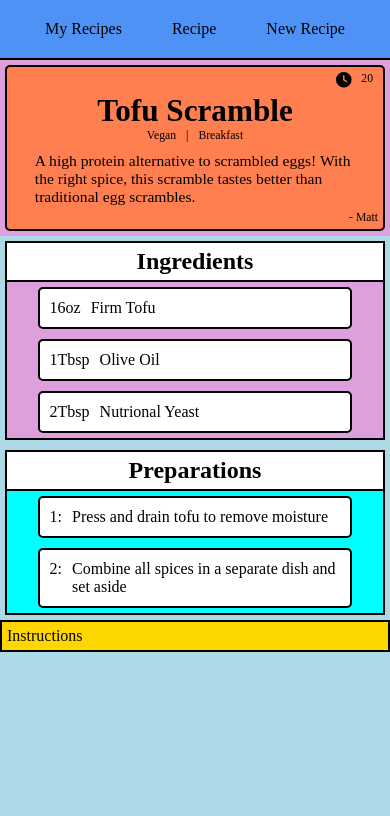
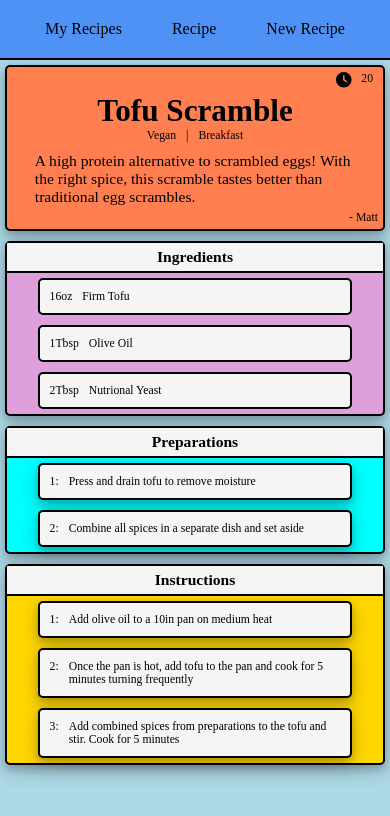
Before and after one commit to biggersmatt/jumptorecipe, a React (Create React App) app: page /recipe in a window 390 px wide. Shown: the top 816 px of the page. Built offline with nearby package versions, Linux system fonts and the light colour scheme.

Commit message:
Recipe page fully responsive

```diff
--- a/src/App.css
+++ b/src/App.css
@@ -29,9 +29,12 @@ a:hover {
   height: 100%;
   width: 100vw;
 }
+.shadow {
+  box-shadow: 0 4px 8px 0 rgba(0, 0, 0, 0.2), 0 6px 20px 0 rgba(0, 0, 0, 0.19);
+}
 /* Testing */
 .white {
-  background-color: #fff;
+  background-color: whitesmoke;
 }
 .plum {
   background-color: plum;
@@ -129,8 +132,23 @@ a:hover {
 .font-8vw {
   font-size: 8vw;
 }
+/***************** Font Sizes / iPad ******************/
+@media (min-width: 820px) {
+  .font-3vw {
+    font-size: 24.6px;
+  }
+  .font-4vw {
+    font-size: 32.8px;
+  }
+  .font-5vw {
+    font-size: 41px;
+  }
+  .font-8vw {
+    font-size: 65.5px;
+  }
+}
 /*************** Font Sizes / Desktop ****************/
-@media (min-width: 1200px) {
+/* @media (min-width: 1200px) {
   .font-3vw {
     font-size: 36px;
   }
@@ -143,4 +161,4 @@ a:hover {
   .font-8vw {
     font-size: 96px;
   }
-}
+} */
--- a/src/components/Recipe/recipe.css
+++ b/src/components/Recipe/recipe.css
@@ -1,15 +1,13 @@
 .recipe {
-  max-width: 1200px;
+  max-width: 800px;
 }
+.detail {
+  max-width: 814px;
+}
+
 .details {
   flex-direction: column;
 }
-/* .preparations-wrapper {
-  margin-top: 5px;
-}
-.instructions-wrapper {
-  margin-top: 5px;
-} */
 /***************** iPad ******************/
 @media (min-width: 820px) {
 
@@ -24,11 +22,9 @@
     flex: 0 0 33.333333%;
   }
   .preparations-wrapper {
-    margin-top: 0;
     flex: 0 0 33.333333%;
   }
   .instructions-wrapper {
-    margin-top: 0;
     flex: 0 0 33.333333%;
   }
 }
--- a/src/pages/Recipe.jsx
+++ b/src/pages/Recipe.jsx
@@ -6,9 +6,9 @@ export default function Recipe() {
   return (
     <div className='lightblue page flex column justify-center align-center'>
       {/* Recipe Wrapper */}
-      <div className='plum flex padding'>
+      <div className='flex padding'>
         {/* Recipe */}
-        <div className='coral recipe flex column align-center border radius padding'>
+        <div className='coral recipe flex column align-center border radius padding shadow'>
           <div className='width-100'>
             <div className='flex flex-end'>
               <FontAwesomeIcon icon={faClock} className='font-4vw padding-sides' />
@@ -38,52 +38,69 @@ export default function Recipe() {
           {/* Ingredients Wrapper*/}
           <div className='ingredients-wrapper flex column'>
             {/* Ingredients Container*/}
-            <div className="flex padding">
+            <div className="flex justify-center padding">
               {/* Ingredients */}
-              <div className='plum flex column align-center flex-grow-1 border'>
+              <div className='plum detail flex column align-center flex-grow-1 border radius shadow'>
                 <div className="white flex justify-center width-100 border-bottom padding-updown">
-                  <h2>Ingredients</h2>
+                  <h2 className='font-4vw'>Ingredients</h2>
                 </div>
                 <div className='white flex width-80 border radius margin-updown padding'>
-                  <p className='padding'>16oz</p>
-                  <p className='padding'>Firm Tofu</p>
+                  <p className='font-3vw padding'>16oz</p>
+                  <p className='font-3vw padding'>Firm Tofu</p>
                 </div>
                 <div className='white flex width-80 border radius margin-updown padding'>
-                  <p className='padding'>1Tbsp</p>
-                  <p className='padding'>Olive Oil</p>
+                  <p className='font-3vw padding'>1Tbsp</p>
+                  <p className='font-3vw padding'>Olive Oil</p>
                 </div>
                 <div className='white flex width-80 border radius margin-updown padding'>
-                  <p className='padding'>2Tbsp</p>
-                  <p className='padding'>Nutrional Yeast</p>
+                  <p className='font-3vw padding'>2Tbsp</p>
+                  <p className='font-3vw padding'>Nutrional Yeast</p>
                 </div>
               </div>
             </div>
           </div>
           {/* Preparations Wrapper*/}
-          <div className='lightblue preparations-wrapper flex column'>
+          <div className='preparations-wrapper flex column'>
             {/* Preparations Container */}
-            <div className="flex padding">
+            <div className="flex justify-center padding">
               {/* Preparations */}
-              <div className='aqua flex column align-center flex-grow-1 border'>
+              <div className='aqua detail flex column align-center flex-grow-1 border radius shadow'>
                 <div className="white flex justify-center width-100 border-bottom padding-updown">
-                  <h2>Preparations</h2>
+                  <h2 className='font-4vw'>Preparations</h2>
                 </div>
-                <div className='white flex width-80 border radius margin-updown padding'>
-                  <p className='padding'>1:</p>
-                  <p className='padding'>Press and drain tofu to remove moisture</p>
+                <div className='white flex width-80 border radius margin-updown padding shadow'>
+                  <p className='font-3vw padding'>1:</p>
+                  <p className='font-3vw padding'>Press and drain tofu to remove moisture</p>
                 </div>
-                <div className='white flex width-80 border radius margin-updown padding'>
-                  <p className='padding'>2:</p>
-                  <p className='padding'>Combine all spices in a separate dish and set aside</p>
+                <div className='white flex width-80 border radius margin-updown padding shadow'>
+                  <p className='font-3vw padding'>2:</p>
+                  <p className='font-3vw padding'>Combine all spices in a separate dish and set aside</p>
                 </div>
               </div>
             </div>
           </div>
           {/* Instructions Wrapper*/}
-          <div className='aqua instructions-wrapper flex column margin-top'>
+          <div className='instructions-wrapper flex column'>
+            {/* Instructions Container */}
+            <div className="flex justify-center padding">
             {/* Instructions */}
-            <div className='gold flex-grow-1 border padding'>
-              <p>Instructions</p>
+            <div className='gold detail flex column align-center flex-grow-1 border radius shadow'>
+                <div className="white flex justify-center width-100 border-bottom padding-updown">
+                  <h2 className='font-4vw'>Instructions</h2>
+                </div>
+                <div className='white flex width-80 border radius margin-updown padding shadow'>
+                  <p className='font-3vw padding'>1:</p>
+                  <p className='font-3vw padding'>Add olive oil to a 10in pan on medium heat</p>
+                </div>
+                <div className='white flex width-80 border radius margin-updown padding shadow'>
+                  <p className='font-3vw padding'>2:</p>
+                  <p className='font-3vw padding'>Once the pan is hot, add tofu to the pan and cook for 5 minutes turning frequently</p>
+                </div>
+                <div className='white flex width-80 border radius margin-updown padding shadow'>
+                  <p className='font-3vw padding'>3:</p>
+                  <p className='font-3vw padding'>Add combined spices from preparations to the tofu and stir. Cook for 5 minutes</p>
+                </div>
+              </div>
             </div>
           </div>
         </div>
```
